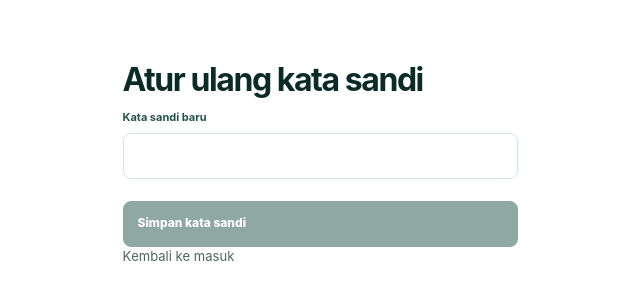
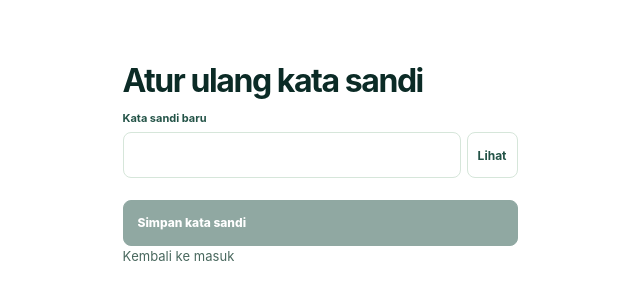
Before and after one commit to Reliaaaa/FinTrack-Web, a Next.js app: page /reset in a window 1280 px wide. Shown: the part 226-526 px from the top of the page, without its empty margins (0-640 px from the left). Built offline with nearby package versions, Linux system fonts and the light colour scheme.

Commit message:
feat: add password visibility toggle

```diff
--- a/src/app/globals.css
+++ b/src/app/globals.css
@@ -208,3 +208,20 @@
   .motion-button, .sidebar-indicator { transition: none; }
   .motion-button:not(:disabled):active, a:has(.roll-label):active { scale: none; }
 }
+
+.password-field { display: grid; gap: 6px; }
+.password-control { display: flex; align-items: stretch; gap: 6px; }
+.password-control input { flex: 1; min-width: 0; width: 100%; }
+.password-toggle {
+  flex: 0 0 auto;
+  min-width: 44px;
+  min-height: 44px;
+  padding: 0 10px;
+  border: 1px solid var(--line);
+  border-radius: 8px;
+  background: var(--surface);
+  color: var(--green);
+  font-size: 12px;
+  font-weight: 700;
+}
+.password-toggle:hover { background: var(--green-soft); }
--- a/src/app/reset/page.tsx
+++ b/src/app/reset/page.tsx
@@ -1,6 +1,7 @@
 'use client';
 import { useEffect, useState } from 'react';
 import { MotionButton, RollingLabel } from '@/components/MotionButton';
+import { PasswordField } from '@/components/PasswordField';
 export default function ResetPage() {
   const [token, setToken] = useState(''); const [password, setPassword] = useState(''); const [message, setMessage] = useState(''); const [busy, setBusy] = useState(false); const [done, setDone] = useState(false);
   useEffect(() => { setToken(new URLSearchParams(location.hash.slice(1)).get('reset_token') || new URLSearchParams(location.search).get('reset_token') || ''); history.replaceState(null, '', '/reset'); }, []);
@@ -8,5 +9,5 @@ export default function ResetPage() {
     event.preventDefault(); setBusy(true); setMessage('');
     try { const response = await fetch('/api/v1/auth/reset-password', { method: 'POST', headers: {'Content-Type':'application/json'}, body: JSON.stringify({token,password}) }); const body = await response.json(); if (!response.ok) throw new Error(body.error); setDone(true); setToken(''); setMessage('Kata sandi berhasil diubah. Silakan masuk kembali.'); } catch (error) { setMessage(error instanceof Error ? error.message : 'Terjadi kesalahan'); } finally { setBusy(false); }
   }
-  return <main className="auth-page"><div className="auth-form-side"><div className="auth-form-wrap"><h1>Atur ulang kata sandi</h1>{!done && <form onSubmit={submit}><label>Kata sandi baru<input type="password" required minLength={8} maxLength={128} autoComplete="new-password" value={password} onChange={e => setPassword(e.target.value)} /></label><MotionButton className="button button-dark auth-submit" disabled={busy || !token}>{busy ? 'Memproses…' : 'Simpan kata sandi'}</MotionButton></form>}{message && <p role="status">{message}</p>}<p><a href="/login"><RollingLabel>Kembali ke masuk</RollingLabel></a></p></div></div></main>;
+  return <main className="auth-page"><div className="auth-form-side"><div className="auth-form-wrap"><h1>Atur ulang kata sandi</h1>{!done && <form onSubmit={submit}><PasswordField label="Kata sandi baru" required minLength={8} maxLength={128} autoComplete="new-password" value={password} onChange={e => setPassword(e.target.value)} /><MotionButton className="button button-dark auth-submit" disabled={busy || !token}>{busy ? 'Memproses…' : 'Simpan kata sandi'}</MotionButton></form>}{message && <p role="status">{message}</p>}<p><a href="/login"><RollingLabel>Kembali ke masuk</RollingLabel></a></p></div></div></main>;
 }
--- a/src/components/FinanceApp.tsx
+++ b/src/components/FinanceApp.tsx
@@ -8,6 +8,7 @@ import { byCategory, cashflow, metrics } from '@/lib/metrics';
 import { compact, dateLabel, monthLabel, rupiah } from '@/lib/format';
 import { download, downloadCsv, downloadIcs, downloadXlsx } from '@/lib/export';
 import { MotionButton, RollingLabel } from './MotionButton';
+import { PasswordField } from './PasswordField';
 import { SidebarNav } from './SidebarNav';
 
 type Tab = 'dashboard' | 'transactions' | 'wallets' | 'budgets' | 'recurring' | 'reports' | 'settings';
@@ -683,7 +684,7 @@ function AuthScreen({ available, connectionIssue, options, sessionNotice, onSucc
           {available && <form onSubmit={submit}>
             {register && <label>Nama lengkap<input value={name} onChange={e => setName(e.target.value)} required maxLength={60} /></label>}
             <label>Alamat email<input type="email" value={email} onChange={e => setEmail(e.target.value)} required autoComplete="email" placeholder="nama@email.com" /></label>
-            {!forgot && <label>Kata sandi<input type="password" value={password} onChange={e => setPassword(e.target.value)} required minLength={8} maxLength={register ? 72 : 128} autoComplete={register ? 'new-password' : 'current-password'} placeholder="Minimal 8 karakter" /></label>}
+            {!forgot && <PasswordField key={register ? 'register' : 'login'} label="Kata sandi" value={password} onChange={e => setPassword(e.target.value)} required minLength={8} maxLength={register ? 72 : 128} autoComplete={register ? 'new-password' : 'current-password'} placeholder="Minimal 8 karakter" />}
             {notice && <p role="status">{notice}</p>}
             {error && <p className="form-error" role="alert">{error}</p>}
             <MotionButton className="button button-dark auth-submit" type="submit" disabled={busy}>
--- /dev/null
+++ b/src/components/PasswordField.tsx
@@ -0,0 +1,23 @@
+'use client';
+
+import { useId, useState, type InputHTMLAttributes } from 'react';
+import { MotionButton } from './MotionButton';
+
+export function PasswordField({ label, ...input }: Omit<InputHTMLAttributes<HTMLInputElement>, 'type' | 'id'> & { label: string }) {
+  const id = useId();
+  const [visible, setVisible] = useState(false);
+
+  return (
+    <div className="password-field">
+      <label htmlFor={id}>{label}</label>
+      <div className="password-control">
+        <input {...input} id={id} type={visible ? 'text' : 'password'} spellCheck={false} autoCapitalize="none" />
+        <MotionButton type="button" className="password-toggle" aria-controls={id}
+          aria-label={visible ? 'Sembunyikan kata sandi' : 'Lihat kata sandi'}
+          onClick={() => setVisible(value => !value)}>
+          {visible ? 'Sembunyikan' : 'Lihat'}
+        </MotionButton>
+      </div>
+    </div>
+  );
+}
```
Also changed, not shown: 2 other files (tests, documents, lock files or other folders).
